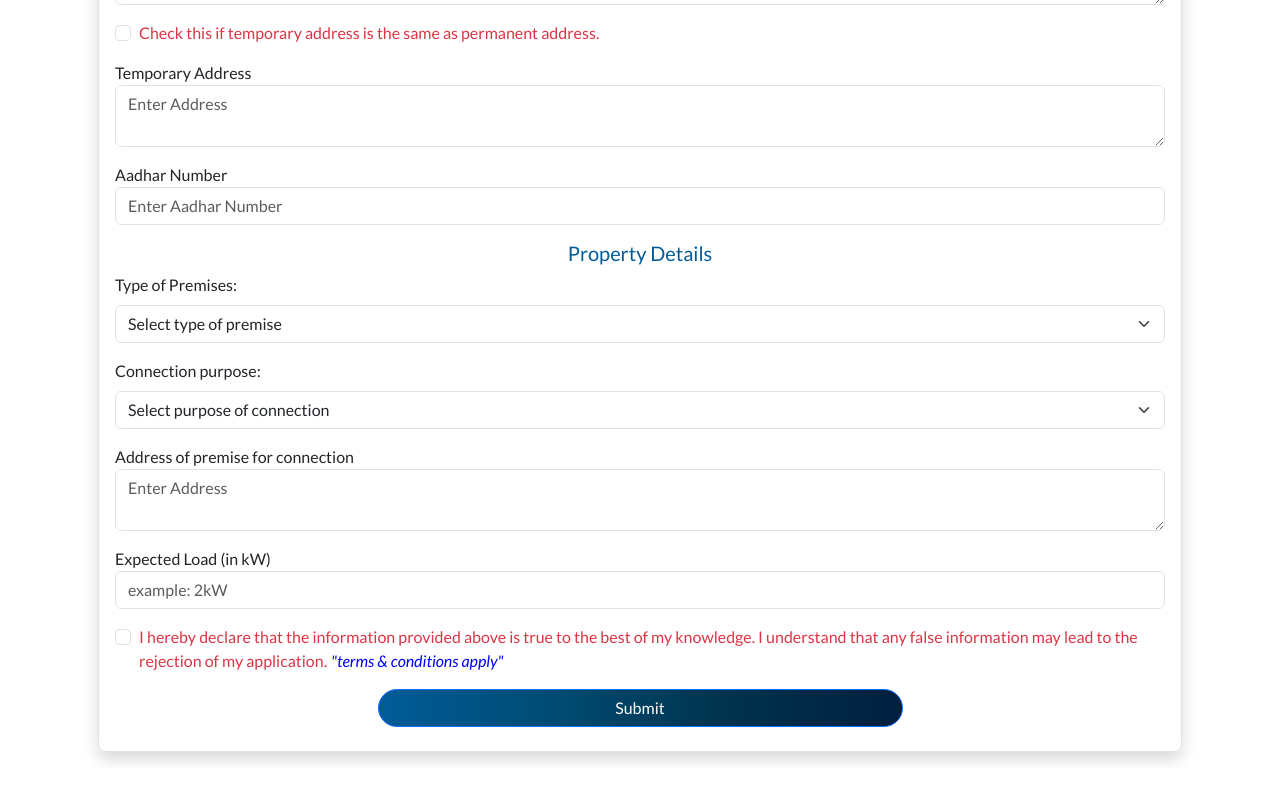
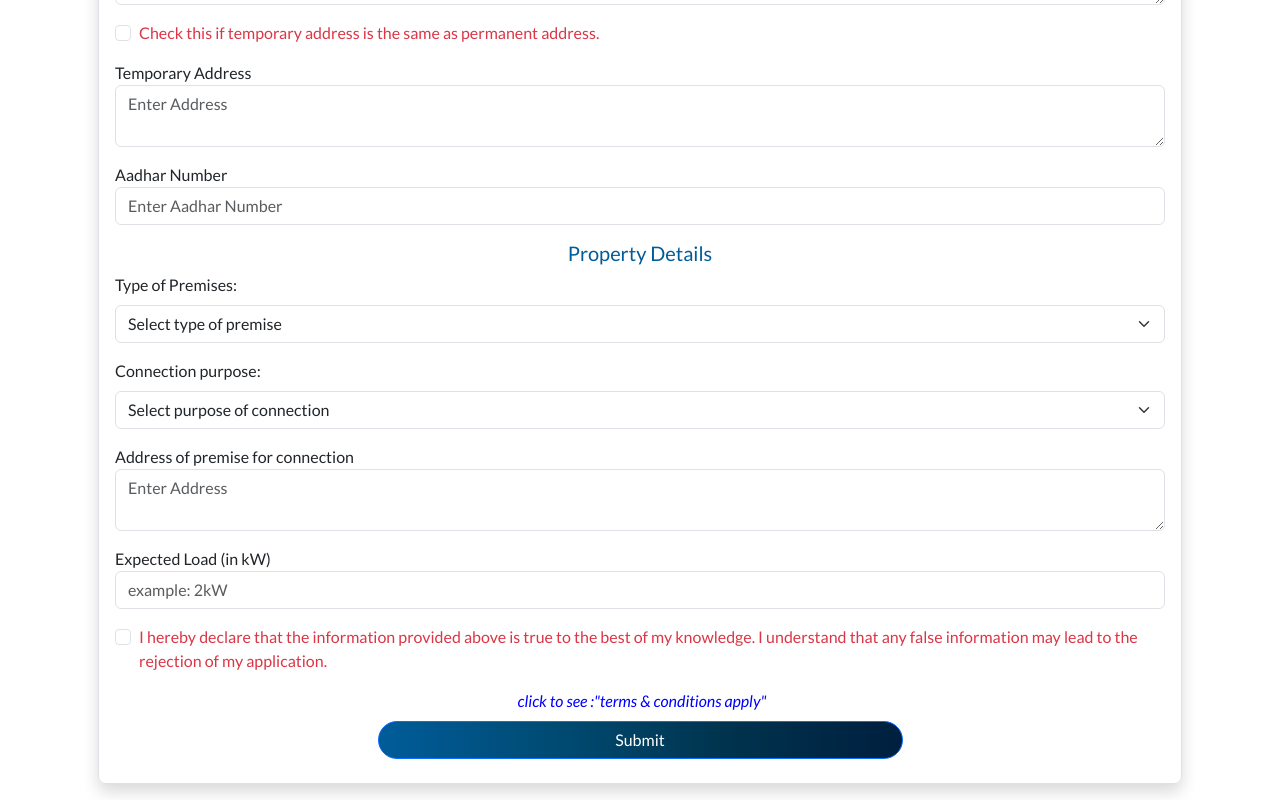
Before and after one commit to shonmathew19/power-wallet, a React (Vite) app: page /new-connection in a window 1280 px wide. Shown: the part 503-1303 px from the top of the page. Before the commit the page ends 1271 px from the top, so only its background shows below. Built offline with nearby package versions, Linux system fonts and the light colour scheme.

Commit message:
home page changes

```diff
--- a/src/pages/NewConnection.jsx
+++ b/src/pages/NewConnection.jsx
@@ -247,12 +247,12 @@ function NewConnection() {
                                     checked={declaration}
                                     onChange={handleChange}
                                 />
-                                <label className="form-check-label" htmlFor="declaration">I hereby declare that the information provided above is true to the best of my knowledge. I understand that any false information may lead to the rejection of my application.
-                                    <Link to={'/terms-and-conditions'} target='_blank' className='ms-1' style={{color:'blue', fontStyle:'italic',textDecoration:'none'}}>"terms & conditions apply"</Link>
-                                </label>
+                                <label  className="form-check-label" htmlFor="declaration">I hereby declare that the information provided above is true to the best of my knowledge. I understand that any false information may lead to the rejection of my application.</label>
+
                             </div>
 
-                            <div className="text-center mb-4">
+                            <div className="text-center mb-4 d-flex flex-column justify-content-center align-items-center">
+                            <Link to={'/terms-and-conditions'} target='_blank' className='ms-1 mb-2' style={{color:'blue', fontStyle:'italic',textDecoration:'none'}}>click to see :"terms & conditions apply"</Link>
                                 <button type="submit" className="btn btn-primary login-second-col-btn rounded-5 w-50">
                                     Submit
                                 </button>
```
